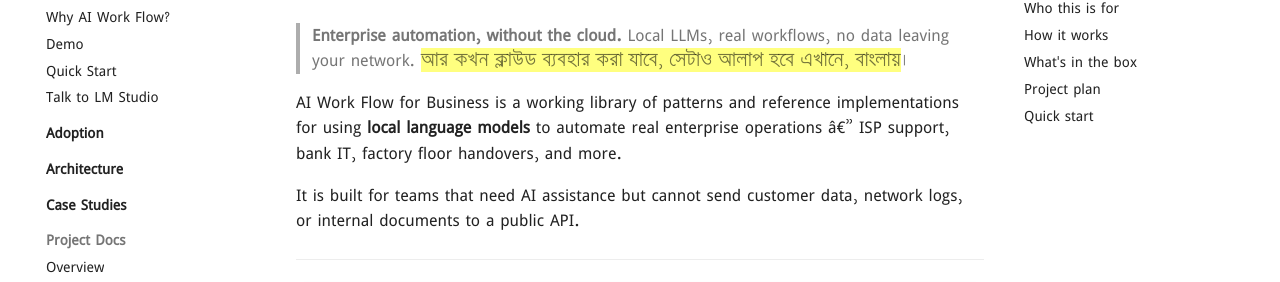
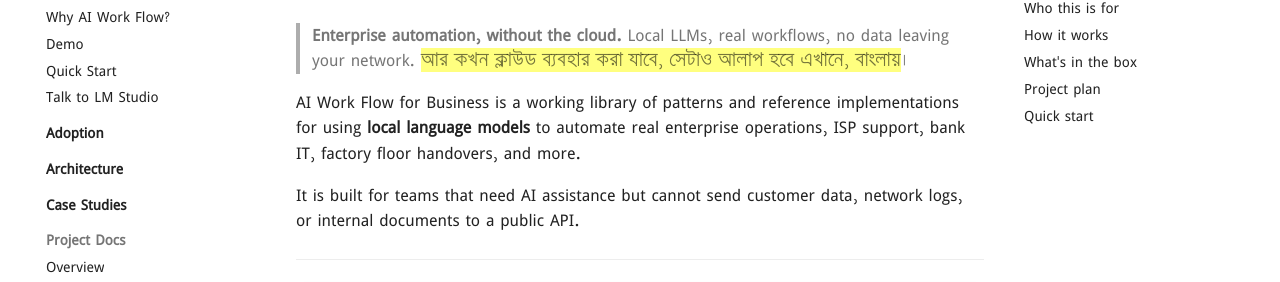
Before and after one commit to aiwithr/ai_llm, an MkDocs documentation site: the page built from docs/index.md, in a window 1280 px wide and 900 px high. Shown: the part 157-439 px from the top of the window. Built offline with MkDocs 1.6.1 and Material for MkDocs 9.7.7, drawn with Linux system fonts in a browser that asks for light colours; some web fonts are replaced; comment, search, counter and statistics services are not loaded; some of the changed text lies outside the part shown.

Commit message:
docs(home): add WhatsApp contact admonition and clean mojibake em-dash

```diff
--- a/docs/index.md
+++ b/docs/index.md
@@ -3,7 +3,7 @@
 > **Enterprise automation, without the cloud.**
 > Local LLMs, real workflows, no data leaving your network. ==আর কখন ক্লাউড ব্যবহার করা যাবে, সেটাও আলাপ হবে এখানে, বাংলায়==।
 
-AI Work Flow for Business is a working library of patterns and reference implementations for using **local language models** to automate real enterprise operations â€” ISP support, bank IT, factory floor handovers, and more.
+AI Work Flow for Business is a working library of patterns and reference implementations for using **local language models** to automate real enterprise operations, ISP support, bank IT, factory floor handovers, and more.
 
 It is built for teams that need AI assistance but cannot send customer data, network logs, or internal documents to a public API.
 
```
Also changed, not shown: other parts of docs/index.md (+4 -0 lines).
